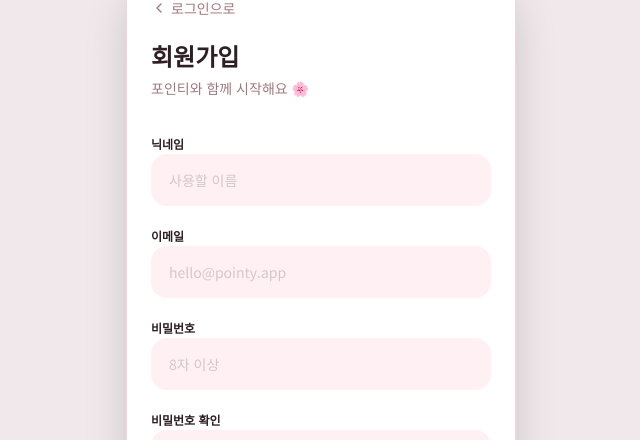
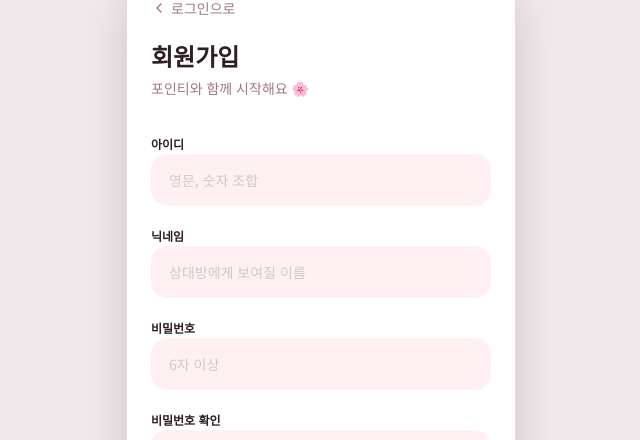
Before and after one commit to ssuminnnn/Pointy, a Next.js app: page /signup in a window 1280 px wide. Shown: the part 83-523 px from the top of the page, without its empty margins (319-959 px from the left). Built offline with nearby package versions, Linux system fonts and the light colour scheme.

Commit message:
feat: 이메일 대신 아이디로 로그인/회원가입

```diff
--- a/src/app/page.tsx
+++ b/src/app/page.tsx
@@ -8,18 +8,20 @@ import { createClient } from '@/utils/supabase/client'
 
 export default function LoginPage() {
   const router = useRouter()
-  const [email, setEmail] = useState('')
+  const [username, setUsername] = useState('')
   const [pw, setPw] = useState('')
   const [error, setError] = useState('')
   const [loading, setLoading] = useState(false)
 
   async function handleLogin() {
+    if (!username.trim()) { setError('아이디를 입력해주세요'); return }
     setLoading(true)
     setError('')
     const supabase = createClient()
+    const email = `${username.trim().toLowerCase()}@pointy.app`
     const { error } = await supabase.auth.signInWithPassword({ email, password: pw })
     if (error) {
-      setError('이메일 또는 비밀번호가 올바르지 않아요')
+      setError('아이디 또는 비밀번호가 올바르지 않아요')
       setLoading(false)
       return
     }
@@ -36,7 +38,7 @@ export default function LoginPage() {
           <p className="text-sm" style={{ color: C.sub }}>우리만의 칭찬 점수 관리</p>
         </div>
         <div className="w-full max-w-sm space-y-4">
-          <FInput label="이메일" type="email" placeholder="hello@pointy.app" value={email} onChange={setEmail} />
+          <FInput label="아이디" placeholder="아이디를 입력하세요" value={username} onChange={setUsername} />
           <FInput label="비밀번호" type="password" placeholder="비밀번호를 입력해주세요" value={pw} onChange={setPw} error={error} />
           <Btn full disabled={loading} onClick={handleLogin}>
             {loading ? '로그인 중...' : '로그인'}
--- a/src/app/signup/page.tsx
+++ b/src/app/signup/page.tsx
@@ -4,7 +4,7 @@ import { useState } from 'react'
 import { useRouter } from 'next/navigation'
 import Link from 'next/link'
 import { ChevronLeft } from 'lucide-react'
-import { PCoinLogo, FInput, Btn, PhoneFrame, C } from '@/components/ui/pointy'
+import { FInput, Btn, PhoneFrame, C } from '@/components/ui/pointy'
 import { createClient } from '@/utils/supabase/client'
 
 function generateInviteCode() {
@@ -14,8 +14,8 @@ function generateInviteCode() {
 
 export default function SignupPage() {
   const router = useRouter()
+  const [username, setUsername] = useState('')
   const [nick, setNick] = useState('')
-  const [email, setEmail] = useState('')
   const [pw, setPw] = useState('')
   const [pw2, setPw2] = useState('')
   const [error, setError] = useState('')
@@ -23,26 +23,49 @@ export default function SignupPage() {
   const mismatch = pw2.length > 0 && pw !== pw2
 
   async function handleSignup() {
+    if (!username.trim()) { setError('아이디를 입력해주세요'); return }
+    if (!nick.trim()) { setError('닉네임을 입력해주세요'); return }
+    if (pw.length < 6) { setError('비밀번호는 6자 이상이어야 해요'); return }
     if (mismatch) return
     setLoading(true)
     setError('')
+
     const supabase = createClient()
+    const email = `${username.trim().toLowerCase()}@pointy.app`
+
+    // 아이디 중복 확인
+    const { data: existing } = await supabase
+      .from('profiles')
+      .select('id')
+      .eq('username', username.trim().toLowerCase())
+      .single()
+
+    if (existing) {
+      setError('이미 사용 중인 아이디예요')
+      setLoading(false)
+      return
+    }
+
     const { data, error: signUpError } = await supabase.auth.signUp({ email, password: pw })
     if (signUpError || !data.user) {
       setError(signUpError?.message ?? '회원가입에 실패했어요')
       setLoading(false)
       return
     }
+
     const { error: profileError } = await supabase.from('profiles').insert({
       id: data.user.id,
-      nickname: nick,
+      username: username.trim().toLowerCase(),
+      nickname: nick.trim(),
       invite_code: generateInviteCode(),
     })
+
     if (profileError) {
       setError('프로필 생성에 실패했어요')
       setLoading(false)
       return
     }
+
     router.push('/onboarding')
   }
 
@@ -55,9 +78,9 @@ export default function SignupPage() {
         <h1 className="text-2xl font-bold mb-1" style={{ color: C.text, fontFamily: 'Noto Serif KR, serif' }}>회원가입</h1>
         <p className="text-sm mb-8" style={{ color: C.sub }}>포인티와 함께 시작해요 🌸</p>
         <div className="space-y-4">
-          <FInput label="닉네임" placeholder="사용할 이름" value={nick} onChange={setNick} />
-          <FInput label="이메일" type="email" placeholder="hello@pointy.app" value={email} onChange={setEmail} />
-          <FInput label="비밀번호" type="password" placeholder="8자 이상" value={pw} onChange={setPw} />
+          <FInput label="아이디" placeholder="영문, 숫자 조합" value={username} onChange={v => setUsername(v.toLowerCase())} />
+          <FInput label="닉네임" placeholder="상대방에게 보여질 이름" value={nick} onChange={setNick} />
+          <FInput label="비밀번호" type="password" placeholder="6자 이상" value={pw} onChange={setPw} />
           <FInput label="비밀번호 확인" type="password" placeholder="비밀번호 재입력" value={pw2} onChange={setPw2}
             error={mismatch ? '비밀번호가 일치하지 않아요' : error || undefined} />
           <Btn full disabled={mismatch || loading} onClick={handleSignup}>
```
